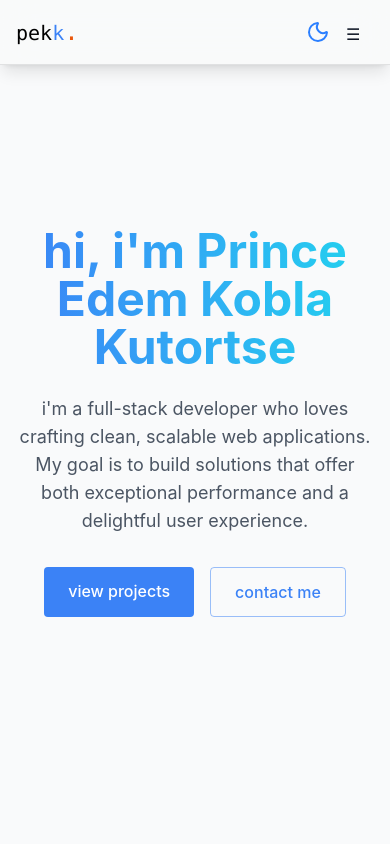
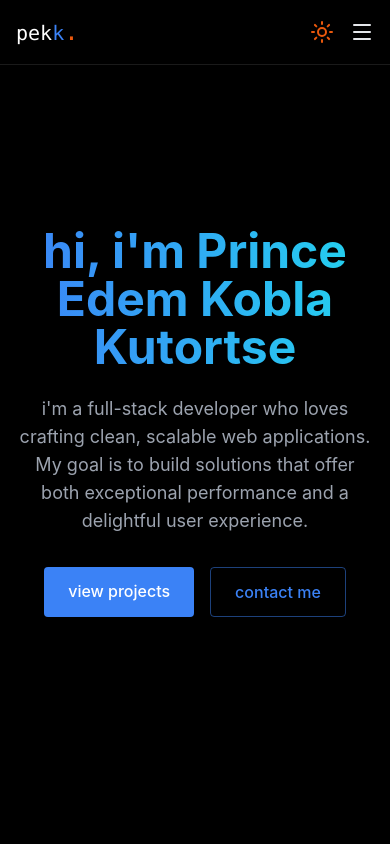
Before and after one commit to Prince-Edem/edem-portfolio, a React (Vite) app: page / in a window 390 px wide. Shown: the top 844 px of the page. Built offline with nearby package versions, Linux system fonts and the light colour scheme.

Commit message:
light and dark mode fixes

```diff
--- a/index.html
+++ b/index.html
@@ -1,6 +1,13 @@
 <!doctype html>
 <html lang="en">
   <head>
+    <script>
+      (function () {
+        if (localStorage.getItem('theme') === 'light') {
+          document.documentElement.classList.add('light');
+        }
+      })();
+    </script>
     <meta charset="UTF-8" />
     <link rel="icon" type="image/svg+xml" href="/logoicon.svg" />
     <link rel="preconnect" href="https://fonts.googleapis.com">
--- a/src/components/MobileMenu.jsx
+++ b/src/components/MobileMenu.jsx
@@ -1,4 +1,5 @@
 import { useEffect } from "react"
+import { X } from "lucide-react";
 
 export const MobileMenu = ({menuOpen, setMenuOpen}) => {
 
@@ -10,10 +11,10 @@ export const MobileMenu = ({menuOpen, setMenuOpen}) => {
                   ${menuOpen ? "h-screen opacity-100 pointer-events-auto" : "h-0 opacity-0 pointer-events-none"}`}
     >
       <button onClick={() => setMenuOpen(false)}
-              className="absolute top-6 right-6 text-ink text-3xl focus:outline-none cursor-pointer"
+              className="absolute top-5 right-5 text-ink text-3xl focus:outline-none cursor-pointer"
               aria-label="Close Menu"
       >
-        &times;
+        <X />
       </button>
 
       <a
--- a/src/components/Navbar.jsx
+++ b/src/components/Navbar.jsx
@@ -1,5 +1,6 @@
 import { useEffect } from "react"
 import { ThemeToggle } from "./sections/ThemeToggle"
+import { Menu } from "lucide-react"
 
 export const Navbar = ({menuOpen, setMenuOpen}) => {
 
@@ -39,10 +40,10 @@ export const Navbar = ({menuOpen, setMenuOpen}) => {
             <ThemeToggle />
 
             <div
-              className={`w-7 h-5 relative cursor-pointer x-40 md:hidden transition-opacity ${menuOpen ? "opacity-0 pointer-events-none" : "opacity-100"}`}
+              className={`w-6 h-6 relative cursor-pointer x-40 md:hidden transition-opacity ${menuOpen ? "opacity-0 pointer-events-none" : "opacity-100"}`}
               onClick={() => setMenuOpen((prev => !prev))}
             >
-              &#9776;
+              <Menu />
             </div>
           </div>
         </div>
--- a/src/components/sections/ThemeToggle.jsx
+++ b/src/components/sections/ThemeToggle.jsx
@@ -6,23 +6,23 @@ export const ThemeToggle = () => {
 
   useEffect(() => {
     const storedTheme = localStorage.getItem("theme");
-    if (storedTheme === "dark") {
-      setIsDarkMode(true);
-      document.documentElement.classList.add("dark");
+    if (storedTheme === "light") {
+      document.documentElement.classList.add("light");
+      setIsDarkMode(false);
     }
     else {
-      localStorage.setItem("theme", "light");
-      setIsDarkMode(false);
+      document.documentElement.classList.remove("light");
+      localStorage.setItem("theme", "dark");
+      setIsDarkMode(true);
     }
-
   }, [])
   const toggleTheme = () => {
     if (isDarkMode) {
-      document.documentElement.classList.remove("dark");
+      document.documentElement.classList.add("light");
       localStorage.setItem("theme", "light");
       setIsDarkMode(false);
     } else {
-      document.documentElement.classList.add("dark");
+      document.documentElement.classList.remove("light");
       localStorage.setItem("theme", "dark");
       setIsDarkMode(true);
     }
--- a/src/index.css
+++ b/src/index.css
@@ -47,23 +47,8 @@
   }
 }
 
-/* Light mode (default / root) — soft off-white background, black text */
+
 :root {
-  --surface: #f9fafb;       /* soft off-white, not harsh pure white */
-  --surface-deep: #f3f4f6;  /* page background, slightly deeper */
-  --ink: #000000;           /* primary text: black */
-  --ink-soft: #111827;
-  --ink-faint: #111827;
-  --ink-muted: #374151;
-  --ink-subtle: #4b5563;
-  --track: #eaebeea0;
-
-  --shadow-accent-20: rgba(59, 130, 246, 0.2);
-  --shadow-accent-40: rgba(59, 130, 246, 0.4);
-}
-
-/* Dark mode — toggled via .dark class on <html> by ThemeToggle */
-.dark {
   --surface: #000000;
   --surface-deep: #0a0a0a;
   --ink: #ffffff;
@@ -72,6 +57,21 @@
   --ink-muted: #d1d5db;
   --ink-subtle: #9ca3af;
   --track: #10101083;
+
+  --shadow-accent-20: rgba(59, 130, 246, 0.2);
+  --shadow-accent-40: rgba(59, 130, 246, 0.4);
+}
+
+
+.light {
+  --surface: #f9fafb;
+  --surface-deep: #f3f4f6;
+  --ink: #000000;
+  --ink-soft: #111827;
+  --ink-faint: #111827;
+  --ink-muted: #374151;
+  --ink-subtle: #4b5563;
+  --track: #eaebeea0;
 }
 
 html, body {
```
